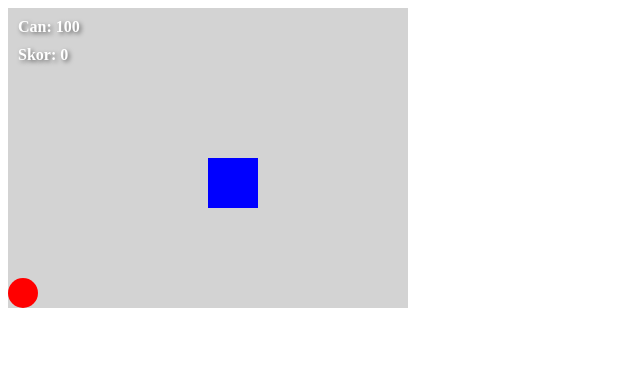
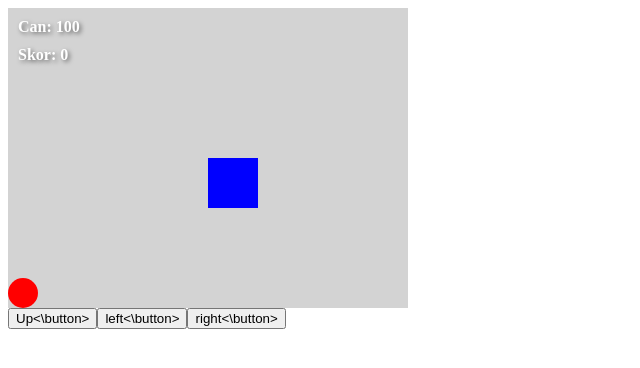
Before and after one commit to AcheronCleuts/FirstGame, a plain HTML site: page index.html in a window 1280 px wide. Shown: the whole page, without its empty margins (0-640 px from the left). Drawn offline with Linux system fonts and the light colour scheme.

Commit message:
Update index.html

```diff
--- a/index.html
+++ b/index.html
@@ -15,6 +15,11 @@
             <div class="score">Skor: <span id="score">0</span></div>
         </div>
     </div>
+    <div>
+       <button id="up">Up<\button>
+       <button id="left">left<\button>
+       <button id="right">right<\button>
+    </div>
 </body>
 <script src="./script/main.js"></script>
 </html>
```
